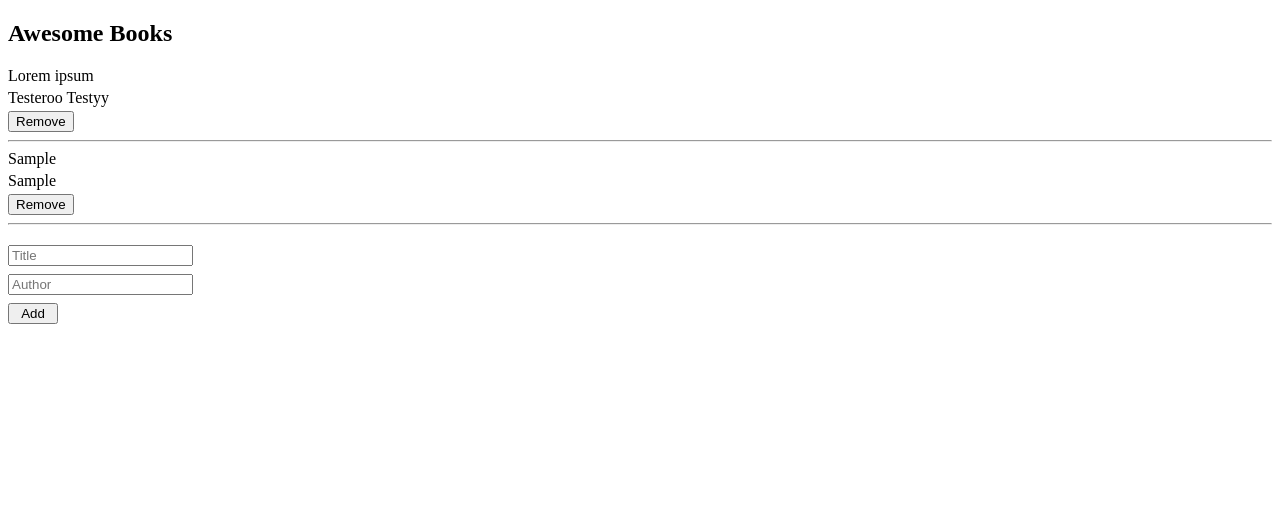
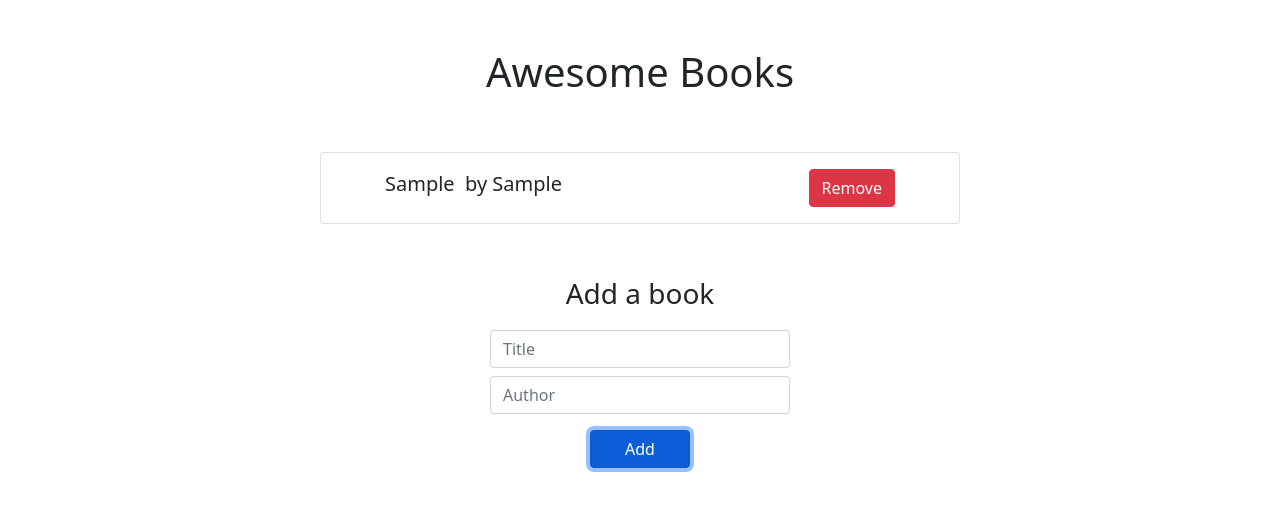
Before and after one commit to tacettinkustu/microverse-awesome-books, a plain HTML site: page index.html in a window 1280 px wide. Both pictures are taken after typing "Sample", "Sample" into the empty fields and a click on the button "Add". Drawn offline with nearby package versions, Linux system fonts and the light colour scheme.

Commit message:
Add some styling attributes

```diff
--- a/index.html
+++ b/index.html
@@ -5,27 +5,42 @@
     <meta http-equiv="X-UA-Compatible" content="IE=edge" />
     <meta name="viewport" content="width=device-width, initial-scale=1.0" />
     <title>Document</title>
+    <link
+      href="https://cdn.jsdelivr.net/npm/bootstrap@5.0.2/dist/css/bootstrap.min.css"
+      rel="stylesheet"
+      integrity="sha384-EVSTQN3/azprG1Anm3QDgpJLIm9Nao0Yz1ztcQTwFspd3yD65VohhpuuCOmLASjC"
+      crossorigin="anonymous"
+    />
     <link rel="stylesheet" href="style.css" />
   </head>
   <body>
     <section>
-      <h1 class="main-title">Awesome Books</h1>
-      <ul class="book-list">
-        <li class="book">
-          <p class="book-title margin-sm">Lorem ipsum</p>
-          <p class="book-author margin-sm">Testeroo Testyy</p>
-          <button class="remove" type="button">Remove</button>
-          <hr />
-        </li>
+      <h1 class="main-title text-center py-5">Awesome Books</h1>
+      <ul class="book-list list-group mb-5">
+        <!-- <li class="book list-group-item d-flex flex-row">
+          <p class="book-title margin-sm">"Lorem ipsum"</p>
+          <p class="book-author margin-sm">&nbsp by Testeroo Testyy</p>
+          <button class="remove btn btn-danger" type="button">Remove</button>
+        </li> -->
       </ul>
-      <form action="#" class="add-book flex-column">
-        <div class="input-container margin-sm">
-          <input type="text" class="title" placeholder="Title" />
+      <form
+        action="#"
+        class="
+          add-book
+          d-flex
+          flex-column
+          justify-content-center
+          align-items-center
+        "
+      >
+        <legend class="text-center fs-3 mb-3">Add a book</legend>
+        <div class="input-container width-md">
+          <input type="text" class="title form-control" placeholder="Title" />
         </div>
-        <div class="input-container margin-sm">
-          <input type="text" class="author" placeholder="Author" />
+        <div class="input-container my-2 width-md">
+          <input type="text" class="author form-control" placeholder="Author" />
         </div>
-        <button class="add margin-sm" type="submit">Add</button>
+        <button class="add my-2 btn btn-primary" type="submit">Add</button>
       </form>
     </section>
     <script src="main.js"></script>
--- a/main.js
+++ b/main.js
@@ -14,11 +14,13 @@ class Storage {
   }
 
   static removeFromCollection(target) {
-    const removeBook = target.previousElementSibling.previousElementSibling.textContent;
+    const removeBook = target.previousElementSibling.firstElementChild.textContent;
 
     this.collection.filter((book, index) => {
-      if (book.title === removeBook) {
+      console.log(book.title,removeBook)
+      if (book.title == removeBook) {
         this.collection.splice(index, 1);
+        console.log("hello")
       }
       return this.collection;
     });
@@ -44,11 +46,12 @@ function UI() {}
 
 UI.prototype.addBookToUI = function (newBook) {
   bookList.innerHTML += `
-        <li class='book'>
-          <p class='book-title margin-sm'>${newBook.title}</p>
-          <p class='book-author margin-sm'>${newBook.author}</p>
-          <button class='remove' type='button'>Remove</button>
-          <hr />
+        <li class='book list-group-item d-flex flex-row justify-content-between py-3'>
+          <div class='d-flex flex-row ms-5'>
+            <p class='book-title margin-sm fs-5'>${newBook.title}</p>
+            <p class='book-author margin-sm fs-5'>&nbsp by ${newBook.author}</p>
+          </div>
+          <button class='remove btn btn-danger me-5' type='button'>Remove</button>
         </li>
     `;
 };
@@ -79,7 +82,7 @@ function addBook(e) {
 }
 
 function removeBook(e) {
-  if (e.target.className === 'remove') {
+  if (e.target.className === 'remove btn btn-danger me-5') {
     ui.removeBookFromUI(e.target);
     Storage.removeFromCollection(e.target);
   }
@@ -89,6 +92,5 @@ form.addEventListener('submit', addBook);
 bookList.addEventListener('click', removeBook);
 document.addEventListener('DOMContentLoaded', () => {
   const allBooks = Storage.getBooksFromStorage();
-  console.log(allBooks);
   allBooks.forEach((book) => ui.addBookToUI(book));
 });
--- a/style.css
+++ b/style.css
@@ -1,18 +1,27 @@
+html {
+  display: flex;
+  flex-direction: column;
+  align-items: center;
+  justify-content: center;
+}
+
+body {
+  width: 50%;
+}
+
 ul {
   list-style-type: none;
   padding-left: 0;
 }
 
-.margin-sm {
-  margin: 0.25rem 0;
+p {
+  margin-bottom: 0;
 }
 
-.flex-column {
-  display: flex;
-  flex-direction: column;
-  width: 200px;
+.width-md {
+  width: 300px;
 }
 
 .add {
-  width: 50px;
+  width: 100px;
 }
```
